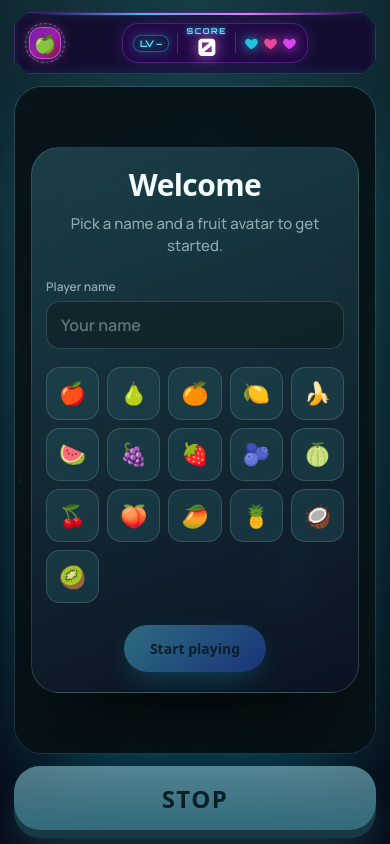
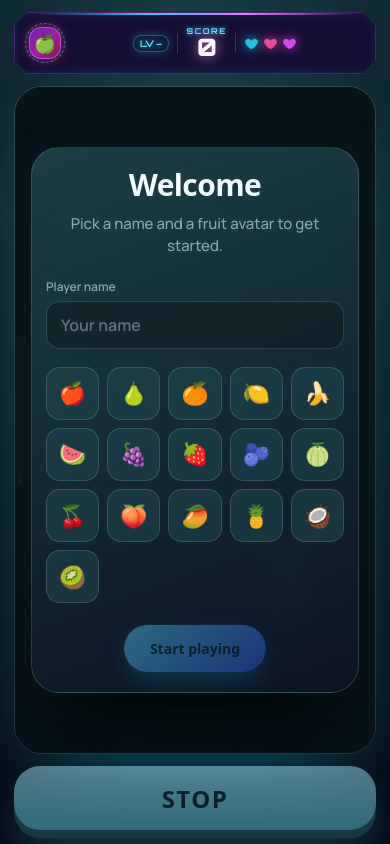
Before and after one commit to LaplaceMkhabela/stop-the-ball-game, a website: page new/index.html in a window 390 px wide. Drawn offline with Linux system fonts and the light colour scheme; a web font is replaced by a local one.

Commit message:
Drop the inner panel around level, score and lives
The LV badge, SCORE and life cells now sit directly in the outer HUD
chassis instead of their own bordered container.

```diff
--- a/new/styles.css
+++ b/new/styles.css
@@ -51,7 +51,7 @@ button{font:inherit;color:inherit;touch-action:manipulation}
 .who-name{max-width:150px;font-family:Orbitron,system-ui,sans-serif;font-weight:700;font-size:13px;color:#f5d0fe;white-space:nowrap;overflow:hidden;text-overflow:ellipsis}
 
 /* Center score panel */
-.hud-center{display:flex;align-items:center;gap:12px;padding:4px 14px;border-radius:16px;background:rgba(59,7,100,.4);border:1px solid rgba(168,85,247,.3);box-shadow:0 0 15px rgba(168,85,247,.2)}
+.hud-center{display:flex;align-items:center;gap:12px}
 .hud-lv{display:flex;align-items:center;gap:2px;padding:2px 6px;border-radius:8px;background:rgba(8,51,68,.4);border:1px solid rgba(56,189,248,.4);box-shadow:0 0 10px rgba(56,189,248,.3);font-family:Orbitron,system-ui,sans-serif;font-weight:700;font-size:9px;color:#67e8f9;text-shadow:0 0 6px rgba(56,189,248,.9)}
 .hud-lv-name{font-family:Orbitron,system-ui,sans-serif;font-weight:700;font-size:9px;letter-spacing:.06em;color:#e879f9;text-shadow:0 0 6px rgba(232,121,249,.8);text-transform:uppercase}
 .hud-sep{width:1px;height:24px;background:rgba(168,85,247,.35)}
@@ -186,7 +186,7 @@ canvas#cv{position:absolute;inset:0;width:100%;height:100%;display:block}
   .hud-accent{left:20px;right:20px}
   .who-name{display:none}
   .hud-lv-name{display:none}
-  .hud-center{gap:8px;padding:3px 10px}
+  .hud-center{gap:8px}
   .hud-score .v{font-size:24px}
   .hud-sep{height:20px}
   .hud-gauge-row{display:none}
```
